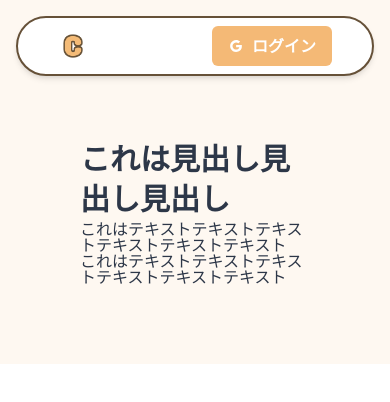
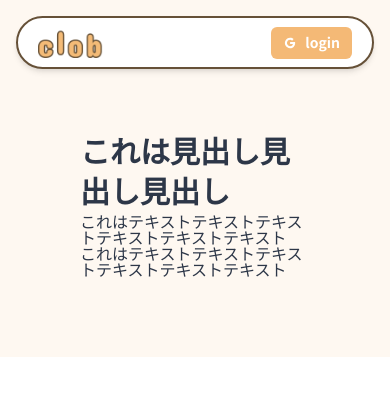
Before and after one commit to s-kawabe/clob, a Next.js app: page / in a window 390 px wide. Shown: the top 402 px of the page. Built offline with nearby package versions, Linux system fonts and the light colour scheme.

Commit message:
feat: to responsive

```diff
--- a/components/layout/Header.tsx
+++ b/components/layout/Header.tsx
@@ -5,7 +5,7 @@ import { LoginButton, ProductLogo } from '@/components/shared'
 const Header = () => {
   return (
     <HStack
-      px={10}
+      px={[5, 10]}
       py={2}
       borderRadius={'full'}
       bgColor={'white'}
--- a/components/shared/Button/LoginButton.tsx
+++ b/components/shared/Button/LoginButton.tsx
@@ -1,19 +1,25 @@
-import { Button } from '@chakra-ui/react'
+import { Button, useMediaQuery } from '@chakra-ui/react'
 import type { VFC } from 'react'
 import { AiOutlineGoogle } from 'react-icons/ai'
 
+import { isClient } from '@/utils/isClient'
+
 const LoginButton: VFC = () => {
+  const [isLargerThan30em] = useMediaQuery('(min-width: 30em)')
   const handleLogin = async () => {
     console.log('login')
   }
 
+  if (!isClient()) return null
+
   return (
     <Button
       color={'white'}
+      size={isLargerThan30em ? 'md' : 'sm'}
       leftIcon={<AiOutlineGoogle />}
       onClick={handleLogin}
     >
-      ログイン
+      login
     </Button>
   )
 }
--- a/components/shared/ProductLogo.tsx
+++ b/components/shared/ProductLogo.tsx
@@ -2,27 +2,23 @@ import { Box, useMediaQuery } from '@chakra-ui/react'
 import Image from 'next/image'
 import Link from 'next/link'
 
+import { isClient } from '@/utils/isClient'
+
 const ProductLogo = () => {
   const [isLargerThan30em] = useMediaQuery('(min-width: 30em)')
+
   return (
     <Box cursor={'pointer'} _hover={{ opacity: 0.9 }} transition={'0.2s'}>
-      <Link href={'/'} passHref>
-        {isLargerThan30em ? (
+      {isClient() && (
+        <Link href={'/'} passHref>
           <Image
             src={'/image/logo.png'}
             alt={'アプリケーションロゴ'}
-            width={'120px'}
-            height={'55px'}
+            width={isLargerThan30em ? '110px' : '65px'}
+            height={isLargerThan30em ? '50px' : '32px'}
           />
-        ) : (
-          <Image
-            src={'/image/small-logo.png'}
-            alt={'アプリケーションロゴ'}
-            width={'30px'}
-            height={'30px'}
-          />
-        )}
-      </Link>
+        </Link>
+      )}
     </Box>
   )
 }
--- /dev/null
+++ b/utils/isClient.ts
@@ -0,0 +1,3 @@
+export const isClient = (): boolean => {
+  return typeof window !== 'undefined'
+}
```
